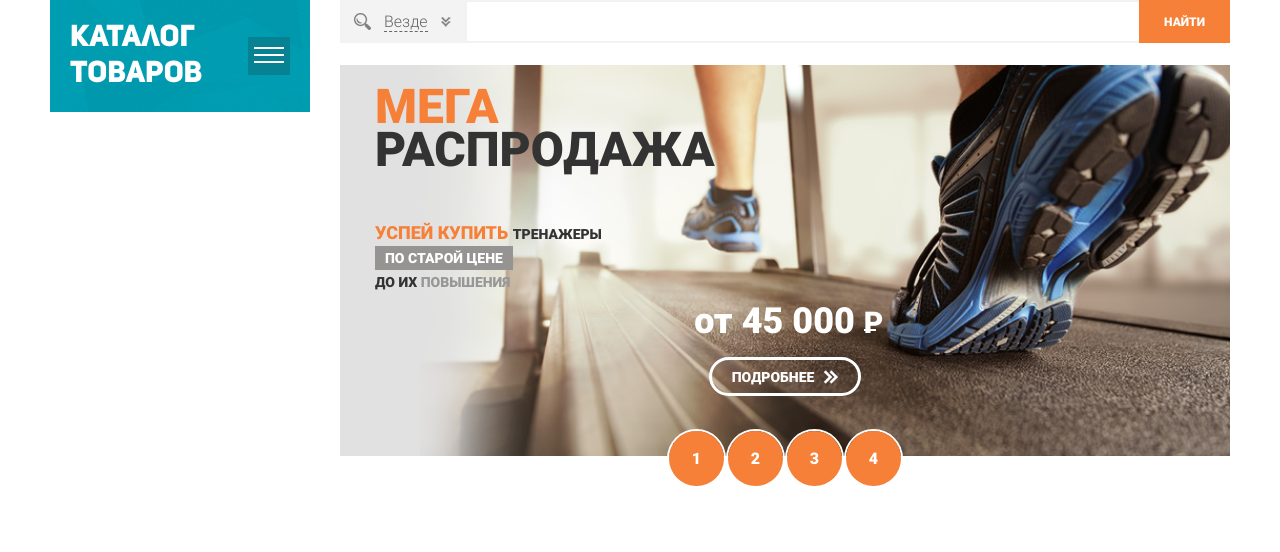
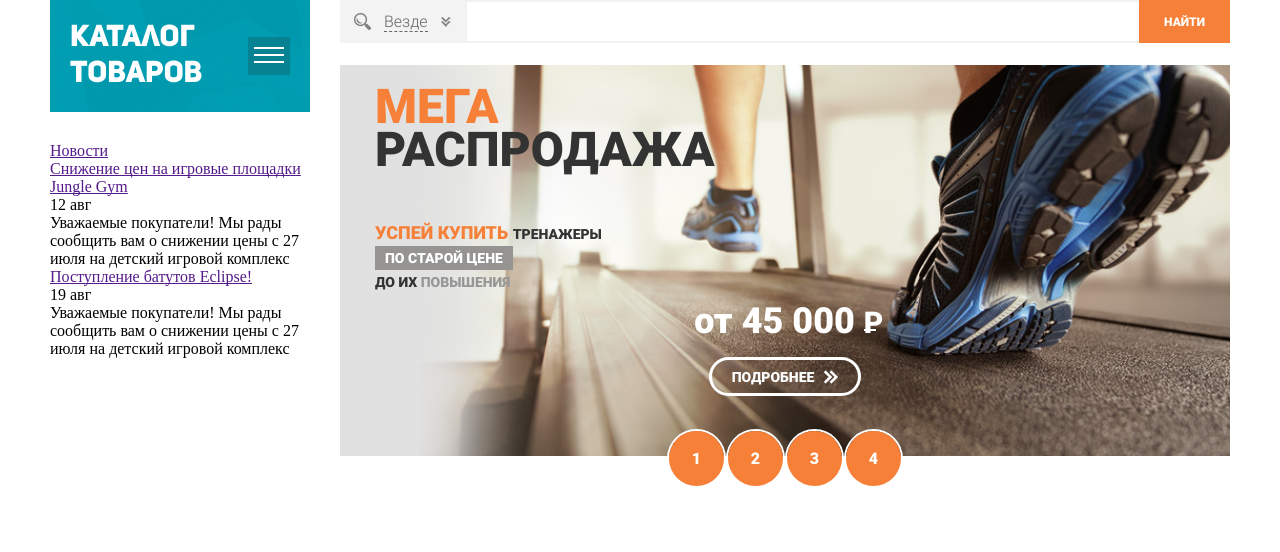
Before and after one commit to NightMareStories/sport-shop, a PHP site: page / in a window 1280 px wide. Shown: the part 153-705 px from the top of the page. Run offline with PHP 8.4, Linux system fonts and the light colour scheme; style sheets or scripts are compiled from the project's sources; some web fonts are replaced.

Commit message:
twentieth day

```diff
--- a/app/css/main.scss
+++ b/app/css/main.scss
@@ -221,7 +221,7 @@
     }
     &__side {
         position: relative;
-        z-index: 3;
+        z-index: 4;
         flex: 0 0 260px;
     }
     &__content {
@@ -229,11 +229,14 @@
     }
     &__search {
         position: relative;
-        z-index: 2;
+        z-index: 3;
         margin: 0px 0px 22px 0px;
     }
     &__slider {
         margin: 0px 0px 65px 0px;
+    }
+    &__menu {
+        margin: 0px 0px 30px 0px;
     }
 }
 .menu-page {
@@ -307,6 +310,7 @@
     &__parent {
             .menu-page__link {
                 &::after {
+                    transition: all 0.3s ease 0s;
                     content:"";
                     position: absolute;
                     top: 50%;
@@ -323,6 +327,7 @@
                 }
                 .submenu-page__item {
                     display: block;
+
                 }
                 .menu-page__link {
                     background: #098494;
@@ -569,6 +574,7 @@
 
         .checkbox__input {
             display: none;
+
             &:checked + .checkbox__text {
                 color: #f68038;
             }
--- a/app/index.html
+++ b/app/index.html
@@ -287,6 +287,27 @@
                         </ul>
                     </div>
                 </nav>
+                <div class="page__side-news news-side">
+                    <a href="" class="news-side__title side-title">Новости</a>
+                    <div class="news-side__items">
+                        <div class="news-side__item">
+                            <a href="" class="news-side__title">Снижение цен на игровые площадки Jungle Gym</a>
+                            <div class="news-side__body">
+                                <div class="news-side__date"><span>12</span> авг</div>
+                                <div class="news-side__text">Уважаемые покупатели! Мы рады сообщить вам о снижении цены
+                                    с 27 июля на детский игровой комплекс</div>
+                            </div>
+                        </div>
+                        <div class="news-side__item">
+                            <a href="" class="news-side__title">Поступление батутов Eclipse!</a>
+                            <div class="news-side__body">
+                                <div class="news-side__date"><span>19</span> авг</div>
+                                <div class="news-side__text">Уважаемые покупатели! Мы рады сообщить вам о снижении цены
+                                    с 27 июля на детский игровой комплекс</div>
+                            </div>
+                        </div>
+                    </div>
+                </div>
             </aside>
             <div class="page__content">
                 <form action="#" class="page__search search-page">
```
Also changed, not shown: app/css/media.scss (+47 -6 lines), app/css/main.min.css, app/css/media.min.css, 2 other files.
